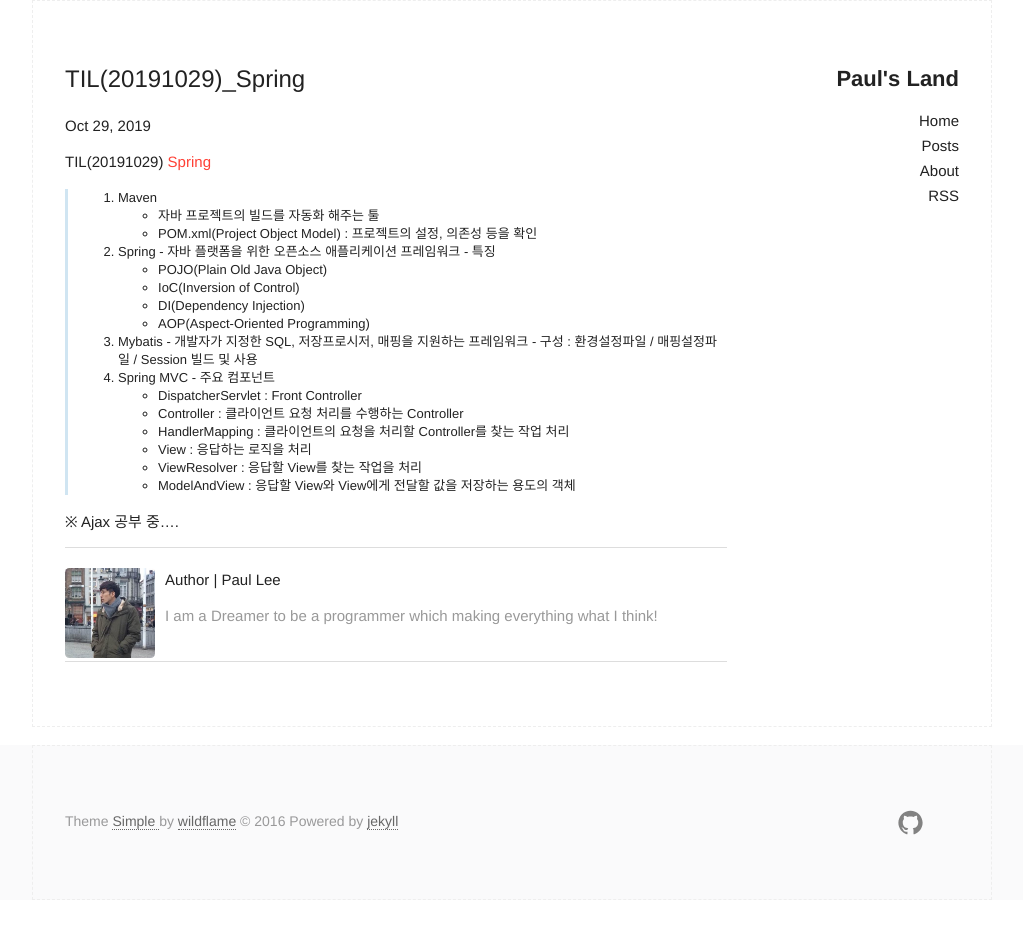
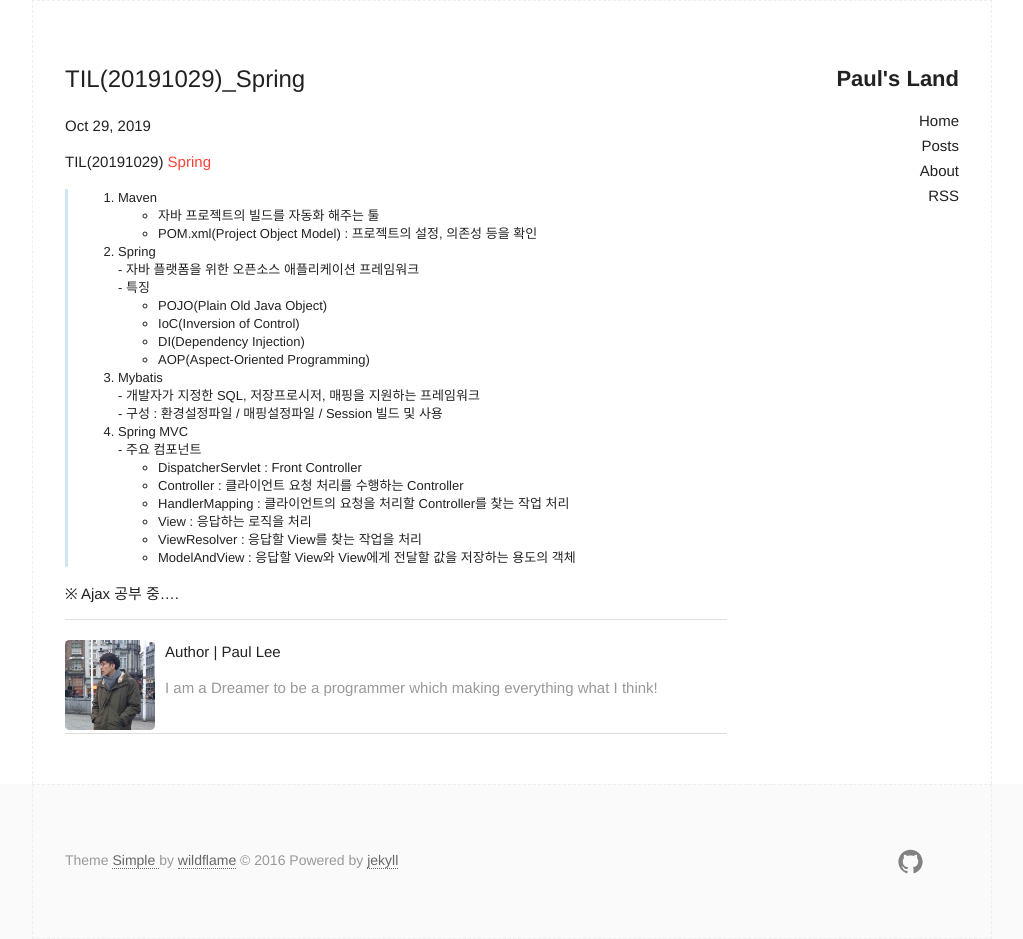
Before and after one commit to qudgns200/qudgns200.github.io, a Jekyll site: the page built from _posts/2019-10-29-TIL-Spring.md, in a window 1280 px wide. Shown: the whole page, without its empty margins (128-1151 px from the left). Built offline with Jekyll 4.4.1, drawn with Linux system fonts in a browser that asks for light colours; before the commit the page ends 900 px from its top, so only the background shows below that.

Commit message:
Write TIL(20191030)

```diff
--- a/_posts/2019-10-29-TIL-Spring.md
+++ b/_posts/2019-10-29-TIL-Spring.md
@@ -8,20 +8,20 @@ description:
 TIL(20191029) <span class="red">Spring</span>
 <br>
 
-> 1. Maven
-    - 자바 프로젝트의 빌드를 자동화 해주는 툴
+> 1. Maven<br>
+    - 자바 프로젝트의 빌드를 자동화 해주는 툴<br>
     - POM.xml(Project Object Model) : 프로젝트의 설정, 의존성 등을 확인
-  2. Spring
-    - 자바 플랫폼을 위한 오픈소스 애플리케이션 프레임워크
+  2. Spring<br>
+    - 자바 플랫폼을 위한 오픈소스 애플리케이션 프레임워크<br>
     - 특징
         * POJO(Plain Old Java Object)
         * IoC(Inversion of Control)
         * DI(Dependency Injection)
         * AOP(Aspect-Oriented Programming)
-  3. Mybatis
-    - 개발자가 지정한 SQL, 저장프로시저, 매핑을 지원하는 프레임워크
+  3. Mybatis<br>
+    - 개발자가 지정한 SQL, 저장프로시저, 매핑을 지원하는 프레임워크<br>
     - 구성 : 환경설정파일 / 매핑설정파일 / Session 빌드 및 사용
-  4. Spring MVC
+  4. Spring MVC<br>
     - 주요 컴포넌트
         * DispatcherServlet : Front Controller
         * Controller : 클라이언트 요청 처리를 수행하는 Controller
```
Also changed, not shown: _posts/2019-10-30-TIL-Spring_board.md (added, +21 -0 lines).
